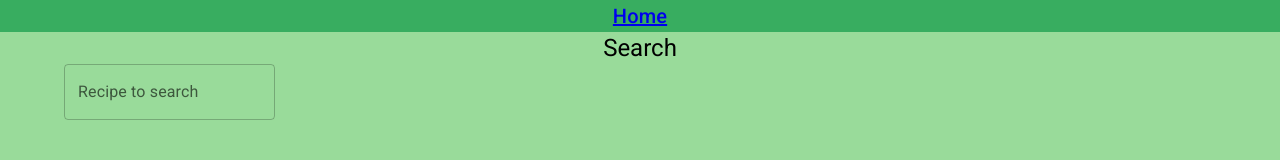
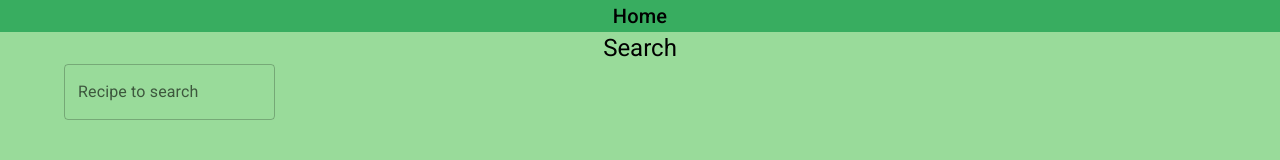
Before and after one commit to lijo-belardi/vegetarian-website-project, a React (Create React App) app: page / in a window 1280 px wide. Shown: the top 160 px of the page. Built offline with nearby package versions, Linux system fonts and the light colour scheme; no server answers.

Commit message:
style(text-decoration): Deleted text's decoration from "a" tag (Navbar)

```diff
--- a/src/components/Navbar/index.module.scss
+++ b/src/components/Navbar/index.module.scss
@@ -1,4 +1,4 @@
-@use '../../styles' as *;
+@use "../../styles" as *;
 
 .header {
     background-color: $background-second-green;
@@ -8,3 +8,8 @@
     margin-left: 8rem;
     margin-right: 8rem;
 }
+
+a {
+    color: black;
+    text-decoration: none;
+}
```
